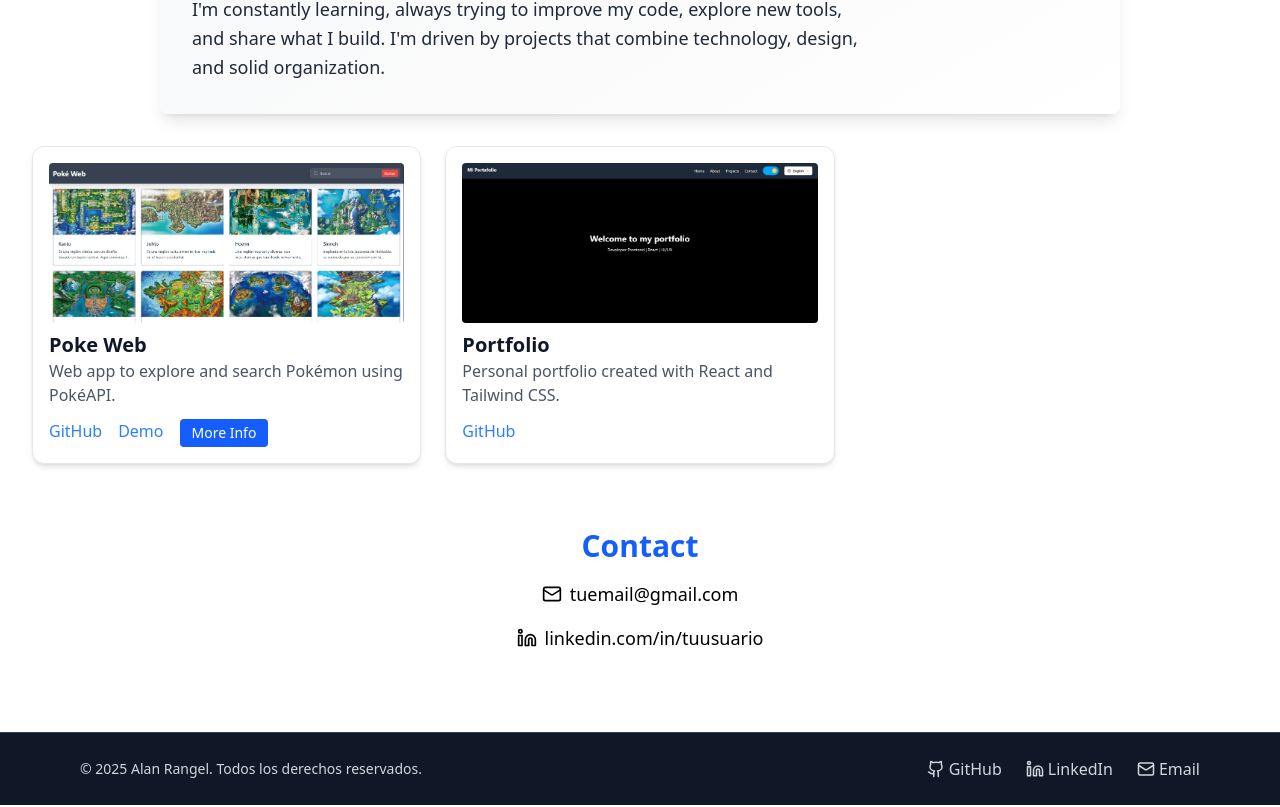
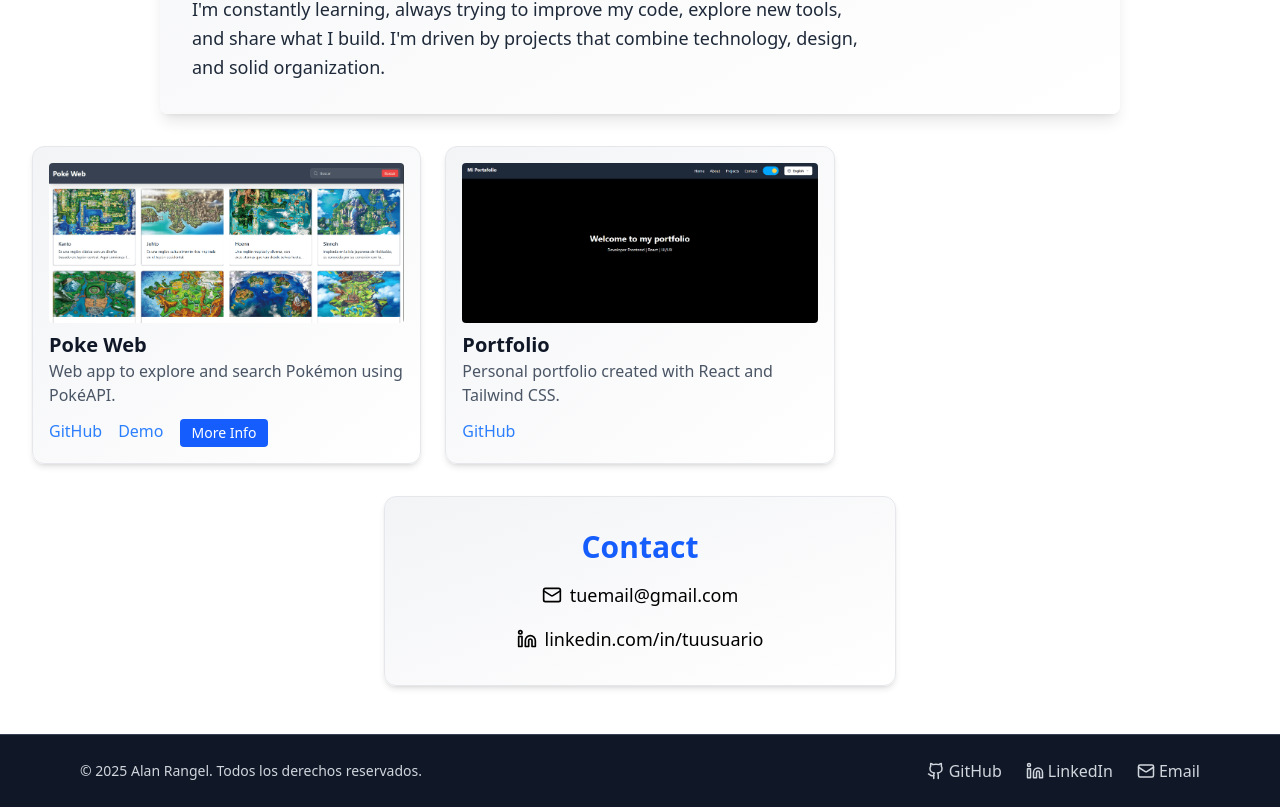
Before and after one commit to LangerTwo/portfolio, a React (Vite) app: page / in a window 1280 px wide. Shown: the part 1326-2133 px from the top of the page. Built offline with nearby package versions, Linux system fonts and the light colour scheme.

Commit message:
algunos estilos

```diff
--- a/src/App.jsx
+++ b/src/App.jsx
@@ -17,7 +17,7 @@ function App() {
       <section id="home"><Home /></section>
       <section id="about"><About /></section>
       <section id="projects"><Projects /></section>
-      <section id="contact"><Contact /></section>
+      <section id="contact" className="px-8"><Contact /></section>
       </main>
       <Footer />
     </>
--- a/src/components/ProjectCard.jsx
+++ b/src/components/ProjectCard.jsx
@@ -12,7 +12,7 @@ function ProjectCard({ title, description, img, link, demo, moreInfo, slides })
       <motion.div
         whileHover={{ scale: 1.03, y: -5 }}
         transition={{ type: 'spring', stiffness: 300, damping: 20 }}
-        className="bg-white dark:bg-zinc-900 rounded-xl shadow-md overflow-hidden p-4 border border-gray-200 dark:border-gray-700 group"
+        className="bg-gradient-to-br from-gray-100 to-white dark:from-gray-900 dark:to-black rounded-xl shadow-md overflow-hidden p-4 border border-gray-200 dark:border-gray-700 group"
       >
         {img && (
           <motion.img
--- a/src/sections/Contact.jsx
+++ b/src/sections/Contact.jsx
@@ -6,7 +6,13 @@ function Contact() {
   const { t } = useTranslation()
 
   return (
-    <div className="p-8 text-center dark:bg-transparent dark:text-white" id="contact">
+    <motion.div
+      className="p-8 text-center bg-gradient-to-br from-gray-100 to-white dark:from-gray-900 dark:to-black max-w-lg mx-auto rounded-xl shadow-md border border-gray-200 dark:border-gray-700 dark:bg-transparent dark:text-white" id="contact"
+      initial={{ opacity: 0, y: 40 }}
+      whileInView={{ opacity: 1, y: 0 }}
+      whileHover={{ scale: 1.03, y: -5 }}
+      transition={{ type: 'spring', stiffness: 300, damping: 20, duration: 0.5 }}
+    >
       <motion.h2
         className="text-3xl font-bold text-blue-600 dark:text-blue-400 mb-4"
         initial={{ opacity: 0, y: 40 }}
@@ -37,7 +43,7 @@ function Contact() {
           <Linkedin size={20} /> linkedin.com/in/tuusuario
         </a>
       </motion.div>
-    </div>
+    </motion.div>
   );
 }
 
```
